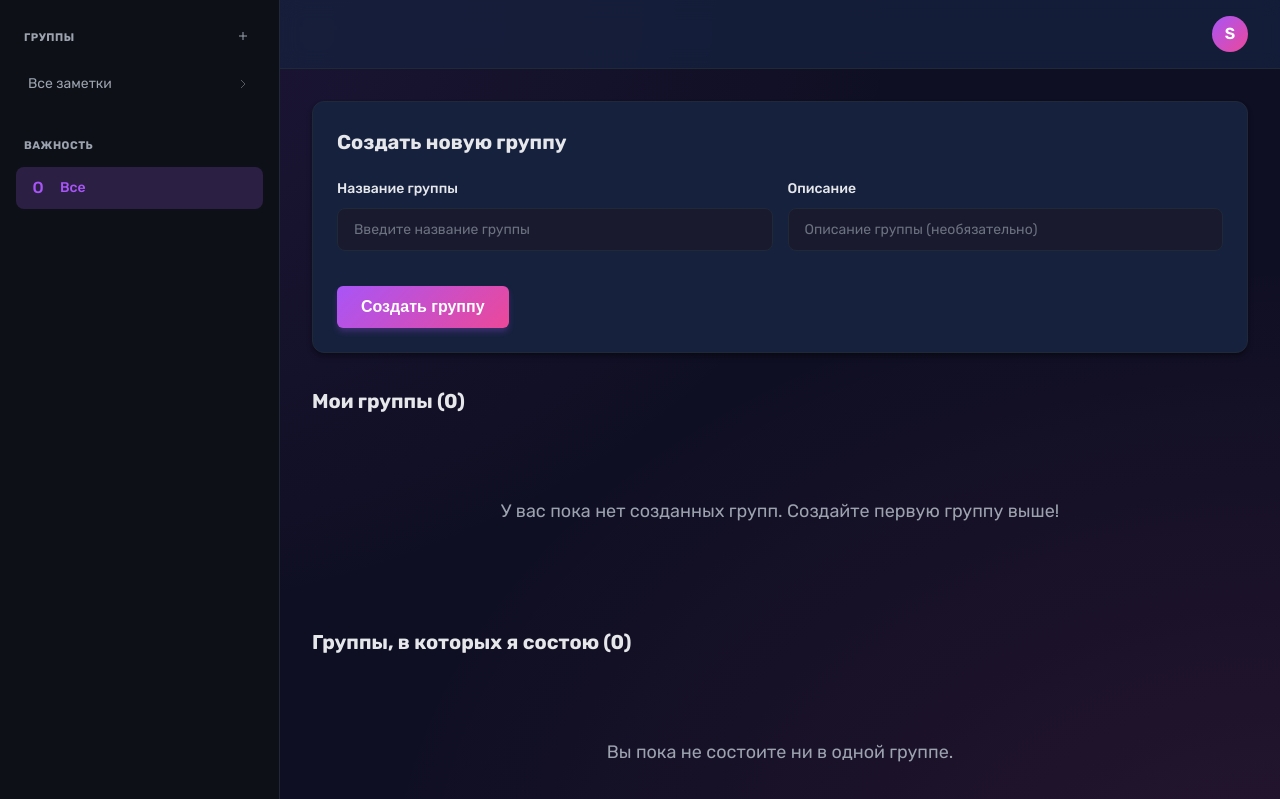
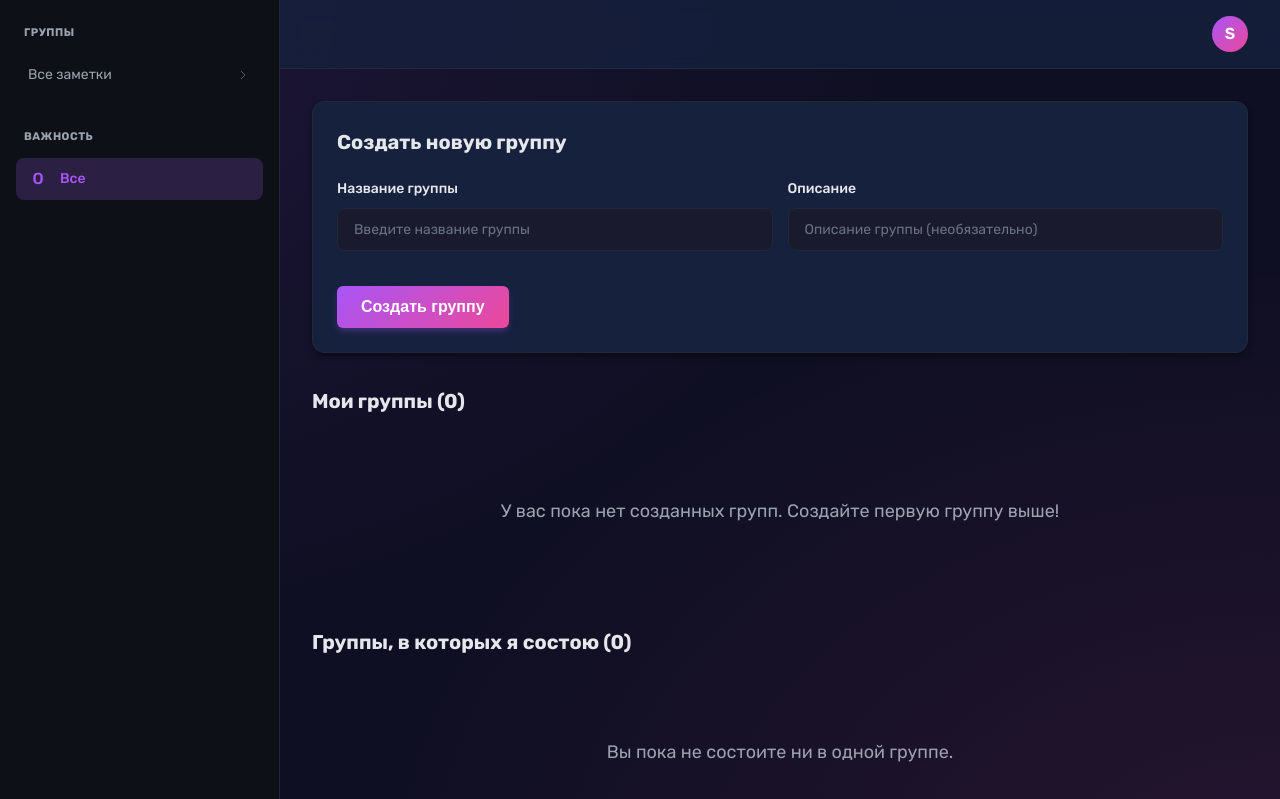
Before and after one commit to curs3dbeing/taskboard_php, a PHP site: page /groups.php in a window 1280 px wide. Shown: the top 799 px of the page. Run offline with PHP 8.4, Linux system fonts and the light colour scheme; the visitor is signed in with stand-in values (Sample User, id 1); some libraries are stand-ins or nearby versions.

Commit message:
groups burger menu button deletions fix

```diff
--- a/groups.php
+++ b/groups.php
@@ -237,11 +237,6 @@ if (isset($_GET['message'])) {
             <div class="sidebar-section">
                 <div class="sidebar-section-header">
                     <h3>ГРУППЫ</h3>
-                    <button onclick="window.location.href='groups.php'" title="Управление группами">
-                        <svg width="16" height="16" viewBox="0 0 16 16" fill="none" stroke="currentColor">
-                            <path d="M8 4v8M4 8h8"/>
-                        </svg>
-                    </button>
                 </div>
                 <a href="dashboard.php" class="sidebar-item">
                     <span class="sidebar-item-text">Все заметки</span>
```
